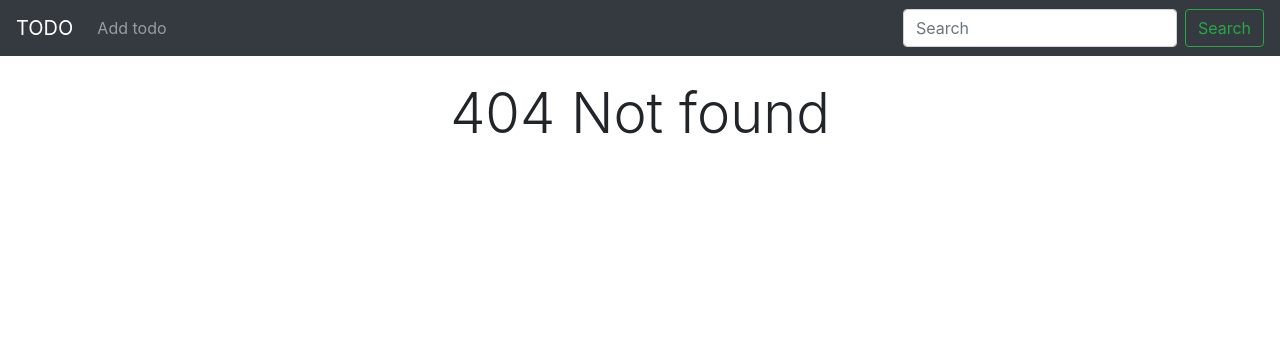
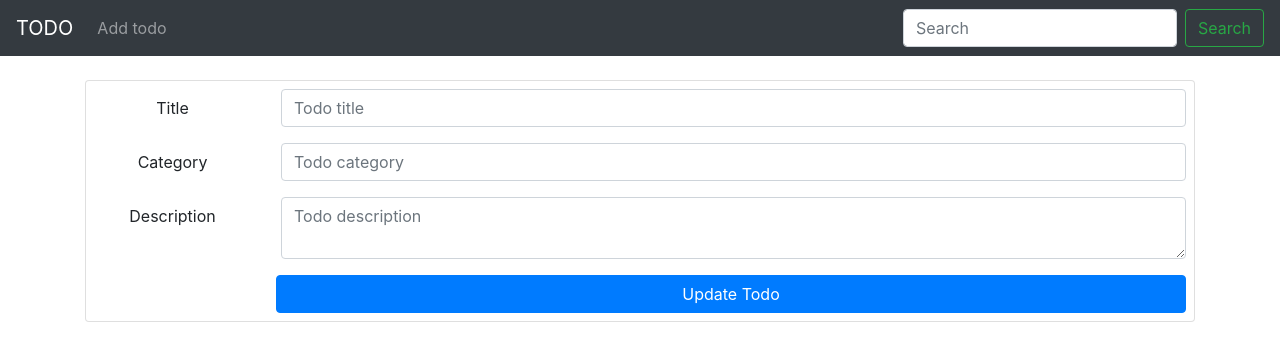
Before and after one commit to AndreiBora/todo-react, a React (Create React App) app: page /update-todo in a window 1280 px wide. Before the commit this address had no page. Shown: the top 358 px of the page. Built offline with nearby package versions, Linux system fonts and the light colour scheme.

Commit message:
partial implementation for update todo

```diff
--- a/src/App.js
+++ b/src/App.js
@@ -3,6 +3,7 @@ import "./App.css";
 import Todos from "./components/Todos";
 import NavBar from "./components/NavBar";
 import AddTodo from "./components/AddTodo";
+import UpdateTodo from "./components/UpdateTodo";
 import { BrowserRouter as Router, Route, Switch } from "react-router-dom";
 import "bootstrap/dist/css/bootstrap.min.css";
 import NotFound from "./components/NotFound";
@@ -50,6 +51,13 @@ class App extends React.Component {
     });
   };
 
+  updateTodoHandler = (todo) => {
+    const updatedTodo = this.state.todos.filter((todo) => todo.id === id);
+    this.setState({
+      todos: updatedTodo,
+    });
+  };
+
   render() {
     return (
       <Router>
@@ -64,6 +72,7 @@ class App extends React.Component {
                     path="/add-todo"
                     component={() => <AddTodo addTodo={this.addNewTodo} />}
                   />
+                  <Route exact path="/update-todo" component={UpdateTodo} />
                   <Route
                     exact
                     path="/"
--- a/src/components/Todo.js
+++ b/src/components/Todo.js
@@ -1,6 +1,7 @@
 import React, { Component } from "react";
 import { FontAwesomeIcon } from "@fortawesome/react-fontawesome";
 import { faTimes } from "@fortawesome/free-solid-svg-icons";
+import { faEdit } from "@fortawesome/free-solid-svg-icons";
 import { faEyeSlash } from "@fortawesome/free-solid-svg-icons";
 
 class Todo extends Component {
@@ -18,6 +19,9 @@ class Todo extends Component {
   deleteTodo = (id) => {
     this.props.deleteTodoHandler(id);
   };
+  updateTodo = (todo) => {
+    console.log(todo);
+  };
   render() {
     const { todo } = this.props;
     return (
@@ -27,6 +31,11 @@ class Todo extends Component {
             onClick={this.deleteTodo.bind(this, todo.id)}
             style={timesBtnStyle}
             icon={faTimes}
+          />
+          <FontAwesomeIcon
+            onClick={this.updateTodo.bind(this, todo)}
+            style={timesBtnStyle}
+            icon={faEdit}
           />
           <div className="card-body">
             <h5 style={textStyle} className="card-title">
--- /dev/null
+++ b/src/components/UpdateTodo.js
@@ -0,0 +1,103 @@
+import React, { Component } from "react";
+import uuid from "uuid";
+import { Route, withRouter } from "react-router-dom";
+
+class UpdateTodo extends Component {
+  state = { title: "", category: "", description: "" };
+  handleSubmit = (event) => {
+    const { title, category, description } = this.state;
+    event.preventDefault();
+    const newTodo = {
+      id: uuid(),
+      title,
+      category,
+      description,
+      date: new Date(),
+    };
+    this.props.addTodo(newTodo);
+    this.clearInput();
+    this.props.history.push("/");
+  };
+
+  clearInput() {
+    this.setState({
+      title: "",
+      category: "",
+      description: "",
+    });
+  }
+
+  render() {
+    return (
+      <div className="card mb-2">
+        <div className="card-body p-2">
+          <form className="mb-2" onSubmit={this.handleSubmit}>
+            <div className="form-group row">
+              <label className="col-form-label col-sm-2" htmlFor="title">
+                Title
+              </label>
+              <div className="col-sm-10">
+                <input
+                  id="title"
+                  type="text"
+                  className="form-control"
+                  value={this.state.title}
+                  onChange={(event) =>
+                    this.setState({ title: event.target.value })
+                  }
+                  placeholder="Todo title"
+                  required
+                />
+              </div>
+            </div>
+            <div className="form-group row">
+              <label className="col-form-label col-sm-2" htmlFor="category">
+                Category
+              </label>
+              <div className="col-sm-10">
+                <input
+                  id="category"
+                  type="text"
+                  className="form-control"
+                  value={this.state.category}
+                  onChange={(event) =>
+                    this.setState({ category: event.target.value })
+                  }
+                  placeholder="Todo category"
+                  required
+                />
+              </div>
+            </div>
+            <div className="form-group row">
+              <label className="col-form-label col-sm-2" htmlFor="description">
+                Description
+              </label>
+              <div className="col-sm-10">
+                <textarea
+                  id="description"
+                  type="text"
+                  className="form-control"
+                  value={this.state.description}
+                  onChange={(event) =>
+                    this.setState({ description: event.target.value })
+                  }
+                  placeholder="Todo description"
+                  required
+                />
+              </div>
+            </div>
+            <div className="form-group">
+              <div className="col-sm-10 float-sm-right p-0">
+                <button type="submit" className="btn btn-primary btn-block ">
+                  Update Todo
+                </button>
+              </div>
+            </div>
+          </form>
+        </div>
+      </div>
+    );
+  }
+}
+
+export default withRouter(UpdateTodo);
```
